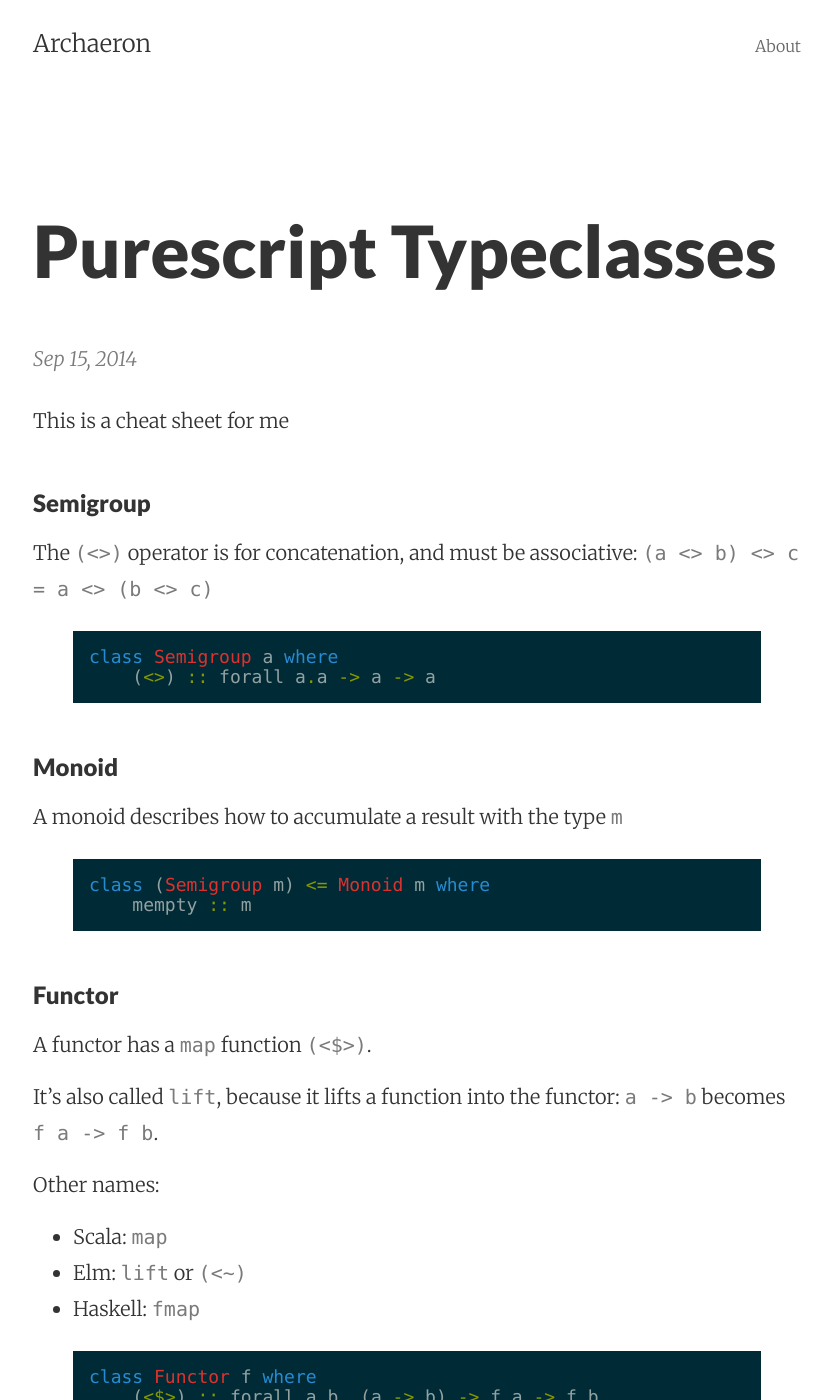
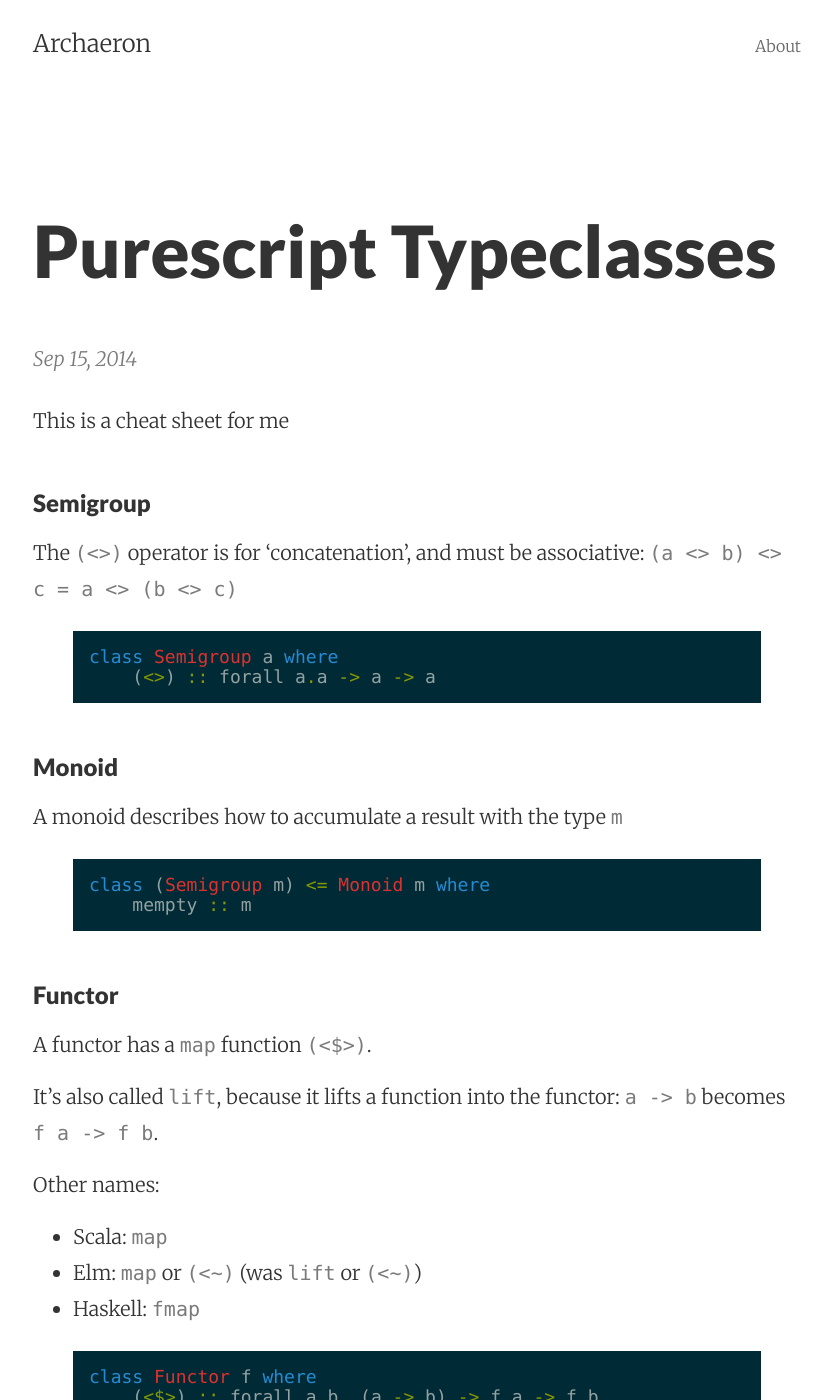
Before and after one commit to archaeron/archaeron.github.io, a Jekyll site: the page built from _posts/2014-09-15-purescript-typeclasses.md, in a window 1280 px wide and 1400 px high. Shown: the whole window, without its empty margins (223-1055 px from the left). Built offline with Jekyll 4.4.1, drawn with Linux system fonts in a browser that asks for light colours.

Commit message:
new name for lift in elm and <> is not only
for concatenation

```diff
--- a/_posts/2014-09-15-purescript-typeclasses.md
+++ b/_posts/2014-09-15-purescript-typeclasses.md
@@ -10,7 +10,7 @@
 
 ### Semigroup
 
-The `(<>)` operator is for concatenation, and must be associative: `(a <> b) <> c = a <> (b <> c)`
+The `(<>)` operator is for 'concatenation', and must be associative: `(a <> b) <> c = a <> (b <> c)`
 
 {% highlight haskell %}
 
@@ -39,7 +39,7 @@
 Other names:
 
 - Scala: `map`
-- Elm: `lift` or `(<~)`
+- Elm: `map` or `(<~)` (was `lift` or `(<~)`)
 - Haskell: `fmap`
 
 {% highlight haskell %}
```
